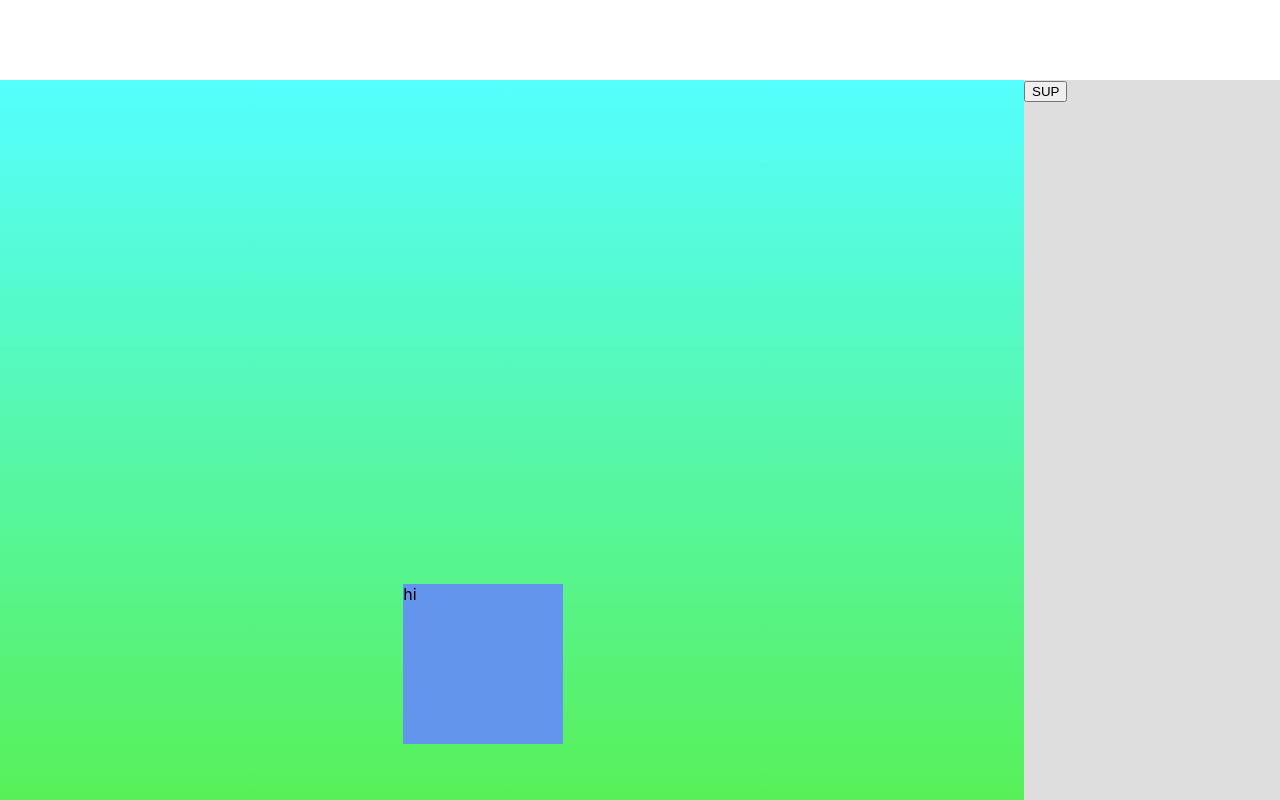
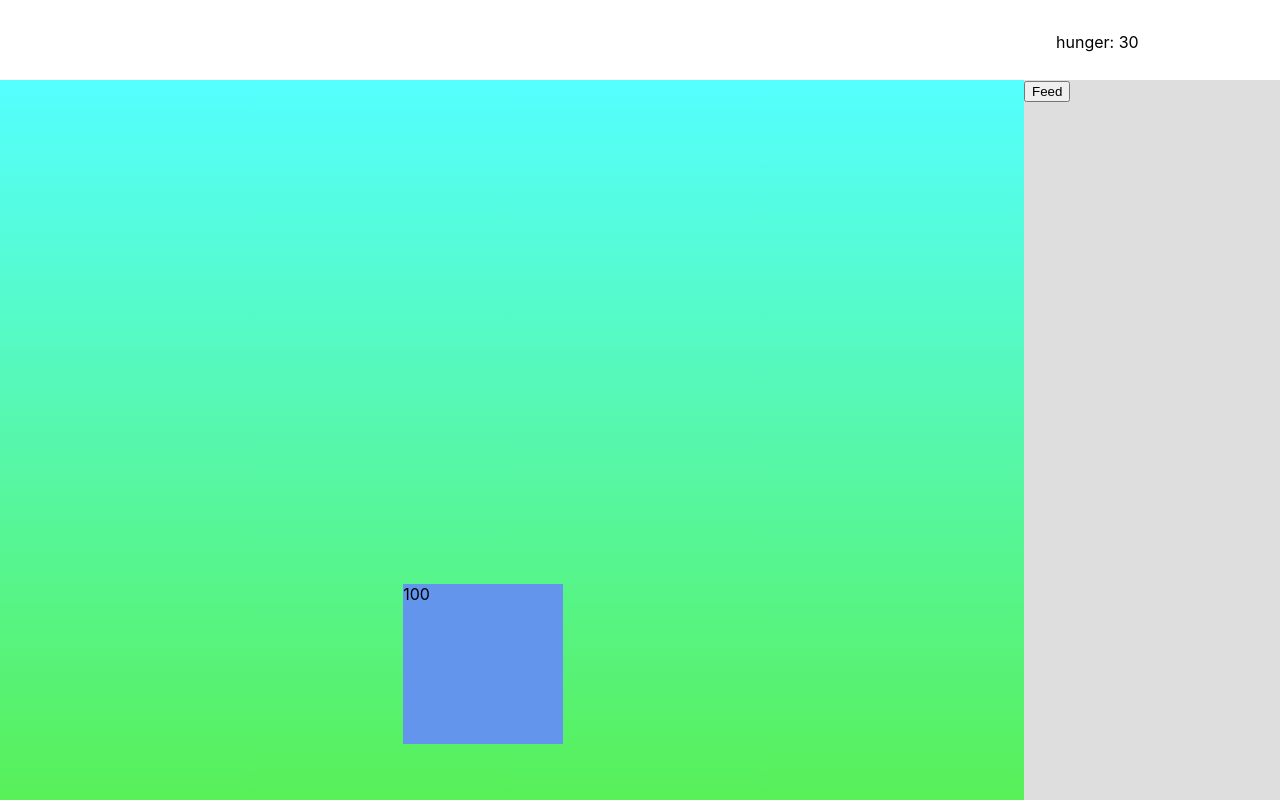
Before and after one commit to ademagic/alwayshungry, a React (Create React App) app: page / in a window 1280 px wide. Built offline with nearby package versions, Linux system fonts and the light colour scheme.

Commit message:
Adding a ticker function
state isn't passing to the component properly, gotta fix that.

```diff
--- a/src/App.js
+++ b/src/App.js
@@ -2,19 +2,64 @@ import React from 'react';
 import Squareo from './components/Squareo';
 import './ui.scss';
 
-function App() {
+const HEARTBEAT = 1000;
+
+
+class App extends React.Component {
+  constructor(props) {
+    super(props);
+
+    this.state = {
+      hungerLevel: 100,
+      hungerDepletion: 10,
+      energyLevel: 100,
+      energyDepletion: 10,
+      healthLevel: 100,
+      healthDepletion: 10,
+      time: 0
+    }
+  }
+
+  deplete(attr, val) {
+    return Math.max(0, (attr - val));
+  }
+
+  depleteHunger () {
+    return this.deplete(this.state.hungerLevel, this.state.hungerDepletion);
+  }
+
+  componentDidMount() {
+    this.ticker = setInterval(() => {
+      this.setState({
+        hungerLevel: this.depleteHunger()
+      })
+    }, HEARTBEAT);
+  }
+
+  componentWillUnmount() {
+    clearInterval(this.ticker)
+  }
+
+  render() {
+    const { hungerLevel, energyLevel, healthLevel } = this.state;
     return (
       <div className="App">
         <div className="status">
+          hunger: {hungerLevel}<br/>
         </div>
         <div className="main">
-        <Squareo/>
+          <Squareo
+          hungerLevel={hungerLevel}
+          energyLevel={energyLevel}
+          healthLevel={healthLevel}
+          />
         </div>
         <div className="interactions">
-        <button>SUP</button>
+          <button>Feed</button>
         </div>
       </div>
-  );
+    )
+  };
 }
 
 export default App;
--- a/src/components/Squareo.js
+++ b/src/components/Squareo.js
@@ -6,16 +6,17 @@ class Squareo extends React.Component {
         super(props);
 
         this.state = {
-            hungerLevel: 100,
-            energyLevel: 100,
-            healthLevel: 100
+            ...props,
+            status: 'hello yo soy squareo'
         };
     }
 
     render() {
-        return <div className="squareo">
-            hi
+        return (
+        <div className="squareo">
+            {this.state.hungerLevel}
         </div>
+        )
     }
 }
 
```
Lines whose indentation alone changed are shown as unchanged.
